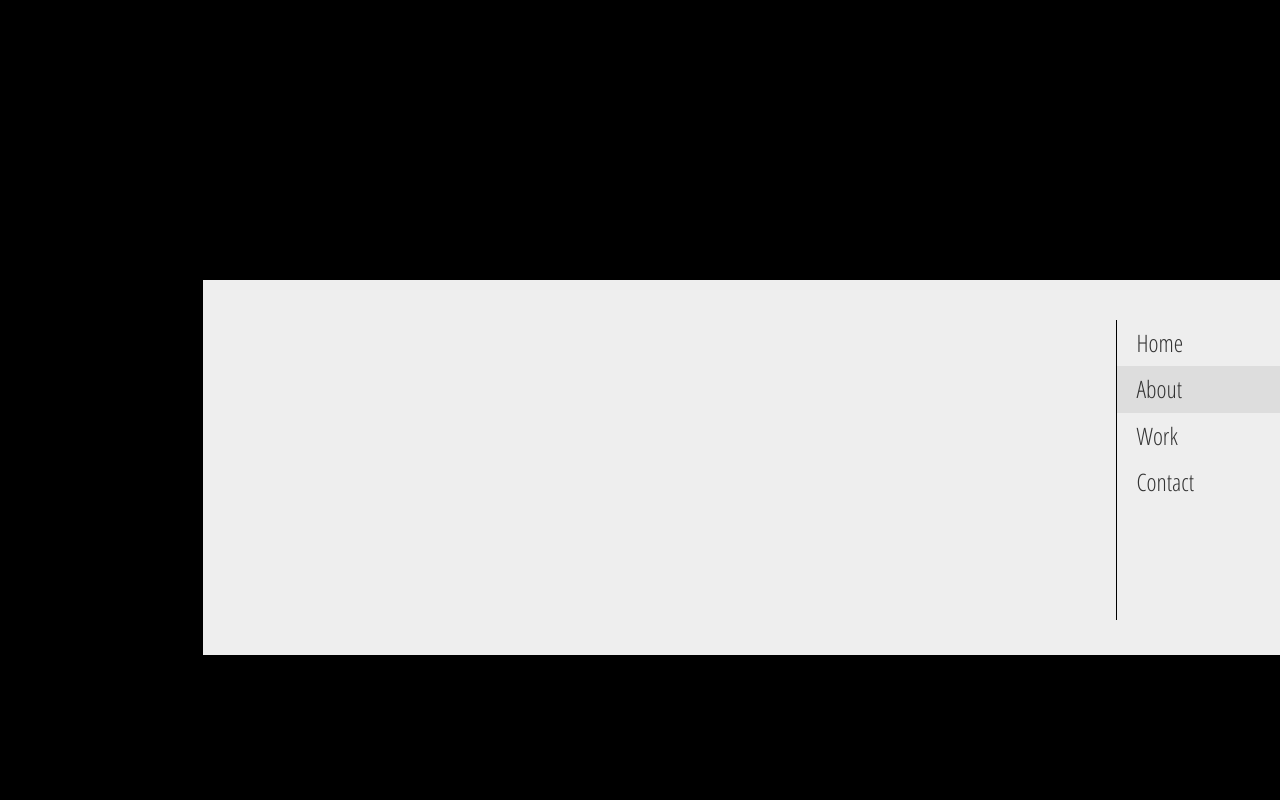
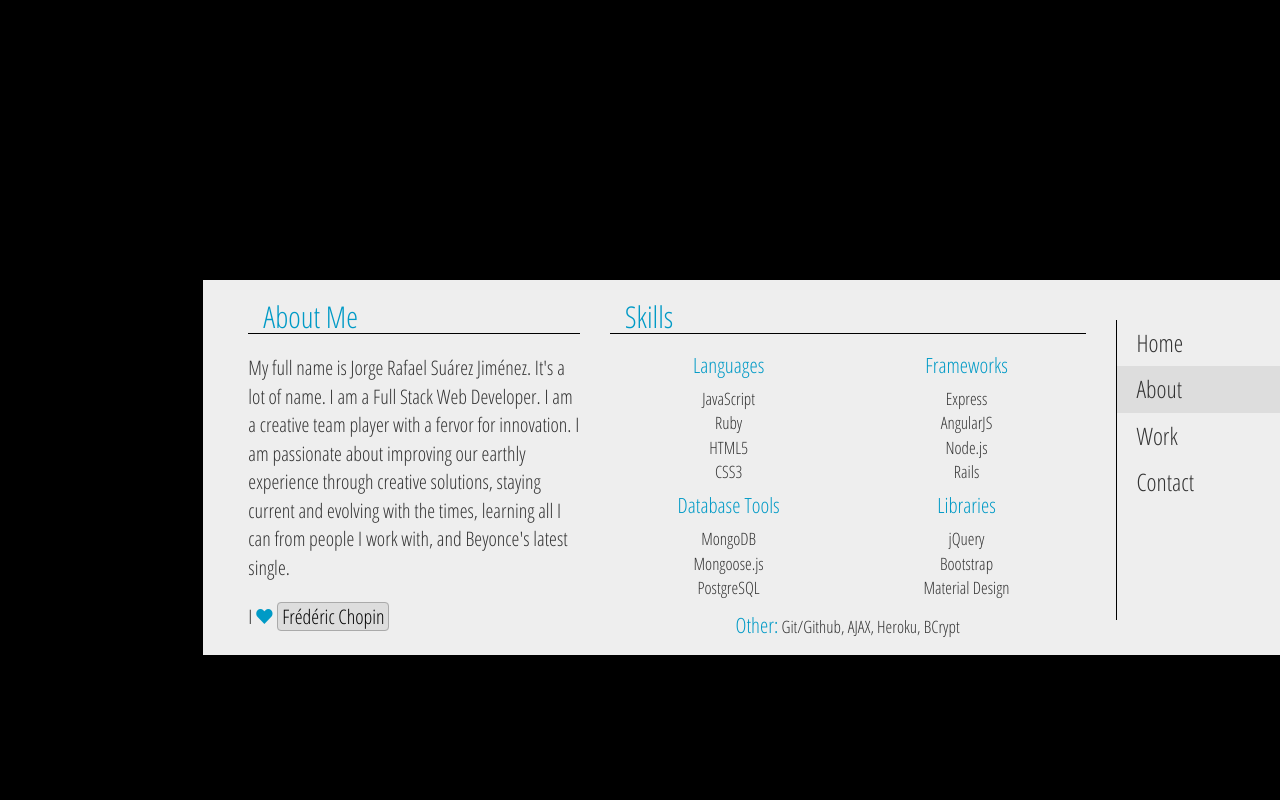
Before and after one commit to jorgeRafaelSJ/jorgeRafaelSJ.github.io, a plain HTML site: page index.html in a window 1280 px wide. Both pictures are taken after a click on the element "About". Shown: the top 800 px of the page. Drawn offline with nearby package versions, Linux system fonts and the light colour scheme.

Commit message:
added and formatted all content

```diff
--- a/css/style.css
+++ b/css/style.css
@@ -126,7 +126,7 @@ a:visited, a:active, a:link {
 #nav-tab0:hover {
 	background-color: #ddd;
 	border-left: 3px solid #009AC6;
-	padding-left: -3px;
+	padding-left: 17px;
 }
 #nav-tab1:hover {
 	background-color: #ddd;
@@ -168,3 +168,62 @@ a:visited, a:active, a:link {
 .cool-a:hover {
 	color: #009AC6;
 }
+
+/*ABOUT SECTION*/
+.about-section-title, .contact-section-title {
+	border-bottom: 1px solid black;
+	padding-left: 15px;
+	color: #009AC6;
+}
+.about-text {
+	font-size: 20px;
+	padding-top: 10px;
+}
+.chopin {
+	margin-left: 5px;
+	padding-right: 3px;
+	background-color: #ddd;
+	border: 1px solid #aaa;
+	border-radius: 4px;
+}
+.chopin:hover {
+	border: 1px solid #009AC6;
+	background-color: rgba(0,154,198,0.1);
+	color: #007799;
+}
+.ion-heart {
+	color: #009AC6;
+}
+.skill-list {
+	list-style: none;
+	padding: 0;
+	text-align: center;
+	font-size: 17px;
+}
+.skill-types-titles {
+	text-align: center;
+	font-size: 21px;
+	color: #009AC6;
+}
+.other-skills-div {
+	text-align: center;
+}
+.other-title {
+	font-size: 21px;
+	color: #009AC6;
+}
+.other-skills-list {
+	font-size: 17px;
+}
+/*CONTACT SECTION*/
+.form-control {
+	margin-top: 15px;
+	font-size: 18px;
+}
+#email-btn {
+	margin-top: 15px;
+}
+email:hover {
+	color:#009AC6;
+	text-decoration: underline;
+}
--- a/index.html
+++ b/index.html
@@ -43,27 +43,86 @@
      <!-- About -->
 
     <div class="hidden col-xs-10 about-box">
+      <!-- Bio Box -->
+      <div class="col-xs-12 col-sm-5 bio-box">
+        <h2 class="about-section-title">About Me</h2>
+        <p class="about-text">
+        My full name is Jorge Rafael Suárez Jiménez. It's a lot of name.
+        I am a Full Stack Web Developer.
+        I am a creative team player with a fervor for innovation.
+        I am passionate about improving our earthly experience through creative solutions, staying current and evolving with the times, learning all I can from people I work with, and Beyonce's latest single.
+        <p class="about-text">I  <span class="ion-heart"></span><a class="chopin" target="_blank" href="https://www.youtube.com/watch?v=WCy3rs29clo"> Frédéric Chopin</a></p>
+        </p>
+      </div>
+      <!-- Skills Box -->
+      <div class="col-xs-12 col-sm-7 skills-box">
+        <h2 class="about-section-title">Skills</h2>
+        <div class="skills-col-1 col-xs-12 col-sm-6">
+          <h4 class="skill-types-titles">Languages</h4>
+            <ul class="skill-list">
+              <li>JavaScript</li>
+              <li>Ruby</li>
+              <li>HTML5</li>
+              <li>CSS3</li>
+            </ul>
 
+          <h4 class="skill-types-titles">Database Tools</h4>
+            <ul class="skill-list">
+              <li>MongoDB</li>
+              <li>Mongoose.js</li>
+              <li>PostgreSQL</li>
+            </ul>
+          </div>
+        <div class="skills-col-2 col-xs-12 col-sm-6">
+          <h4 class="skill-types-titles">Frameworks</h4>
+            <ul class="skill-list">
+              <li>Express</li>
+              <li>AngularJS</li>
+              <li>Node.js</li>
+              <li>Rails</li>
+            </ul>
+          <h4 class="skill-types-titles">Libraries</h4>
+            <ul class="skill-list">
+              <li>jQuery</li>
+              <li>Bootstrap</li>
+              <li>Material Design</li>
+            </ul>
+        </div>
+        <div class="col-xs-12 other-skills-div">
+          <span class="other-skills-list"><other Class="other-title">Other:</other>  Git/Github, AJAX, Heroku, BCrypt</span>
+        </div>
+      </div>
     </div>
 
 
     <!-- Contact -->
 
     <div class="hidden col-xs-10 contact-box">
-      <form action="//formspree.io/jorgerafaelsj@gmail.com"
-      method="POST">
-        <div class="form-group">
-          <textarea rows="5" placeholder="Type your message here..."class="form-control" type="text" name="name"></textarea>
-          <input class="form-control" type="email" name="_replyto">
-          <input class="btn btn-default" type="submit" value="Send">
-        </div>
-      </form>
+
+      <div class="col-sm-6 col-xs-12">
+        <h2 class="contact-section-title">Contact:</h2>
+        <h3><a href="mailto:jorgerafaelsj@gmail.com">Email: <email>jorgerafaelsj@gmail.com</email></a></h3>
+        <h3>Phone #: 510-703-9024</h3>
+
+      </div>
+
+      <div class="col-sm-6 col-xs-12">
+        <h2 class="contact-section-title">Message me:</h2>
+        <form action="//formspree.io/jorgerafaelsj@gmail.com"
+        method="POST">
+          <div class="form-group">
+            <textarea rows="3" placeholder="Type your message here..." class="form-control" type="text" name="name"></textarea>
+            <input placeholder="Your Email" class="form-control" type="email" name="_replyto">
+            <input class="btn btn-default pull-right" id="email-btn" type="submit" value="Send">
+          </div>
+        </form>
+      </div>
 
     </div>
 
   <!-- Navigation -->
     <div class="col-xs-2 navigation">
-      <h3 class="hidden nav-option"id="nav-tab0">Home</h3>
+      <h3 class="nav-option"id="nav-tab0">Home</h3>
       <h3 class="nav-option"id="nav-tab1">About</h3>
       <h3 class="nav-option"id="nav-tab2">Work</h3>
       <h3 class="nav-option"id="nav-tab3">Contact</h3>
@@ -91,7 +150,7 @@
         <div class="col-sm-5 col-xs-12 project-description"><b>Drop the Needle</b> is a quiz game app where one hears a snippet of music and has to guess the artist before time runs out. It uses the Spotify API as the source of its music and data. A user can choose from his own Spotify playlists or search all public Spotify playlists to play. All the final results are saved and can be viewed in the dashboard. This project was pair-programmed 90% of the time. Some solo responsibilities were user creation upon first login, and saving the user's quiz results.
 
           <!-- Technologies 1 -->
-          <span class="col-xs-12 tech-used"><b class="tech-title">Technologies:</b> MongoDB, Express, AngularJS, Node.js, Spotify API, AJAX, Bootstrap, HTML5, CSS3</span>
+          <span class="col-xs-12 tech-used"><b class="tech-title">Technologies:</b> MongoDB, Express, AngularJS, Node.js, Spotify API, AJAX, Bootstrap, Heroku, HTML5, CSS3</span>
 
           <!-- Project 1 links -->
 
--- a/js/app.js
+++ b/js/app.js
@@ -1,8 +1,8 @@
 $(document).ready( function () {
 	var animationEnd = 'webkitAnimationEnd mozAnimationEnd MSAnimationEnd oanimationend animationend';
 
+	// HOME
 	$('#nav-tab0').on('click', function () {
-		$(this).addClass('hidden');
 		$(".about-box").addClass('hidden');
 		$(".contact-box").addClass('hidden');
 		$(".welcome-box").removeClass('hidden');
@@ -10,18 +10,18 @@ $(document).ready( function () {
 		$("#nav-tab3").removeClass('selected');
 	});
 
+	// ABOUT
 	$('#nav-tab1').on('click', function() {
 		$("#nav-tab1").addClass('selected');
 		$("#nav-tab3").removeClass('selected');
 		$(".welcome-box").addClass('hidden');
 		$(".about-box").removeClass('hidden');
-		$("#nav-tab0").removeClass('hidden');
 		$(".contact-box").addClass('hidden');
 
 	});
 
+	// WORK
 	$('#nav-tab2').on('click', function () {
-		$("#nav-tab0").addClass('hidden');
 		$(".welcome-box").removeClass('hidden');
 		$(".about-box").addClass('hidden');
 		$(".contact-box").addClass('hidden');
@@ -32,13 +32,13 @@ $(document).ready( function () {
 		$("html, body").animate({ scrollTop: y + ($(window).height() * 1.2 ) }, 600);
 	});
 
+	// CONTACT
 	$('#nav-tab3').on('click', function() {
 		$("#nav-tab3").addClass('selected');
 		$("#nav-tab1").removeClass('selected');
 		$(".welcome-box").addClass('hidden');
 		$(".about-box").addClass('hidden');
 		$(".contact-box").removeClass('hidden');
-		$("#nav-tab0").removeClass('hidden');
 	});
 
 });
```
